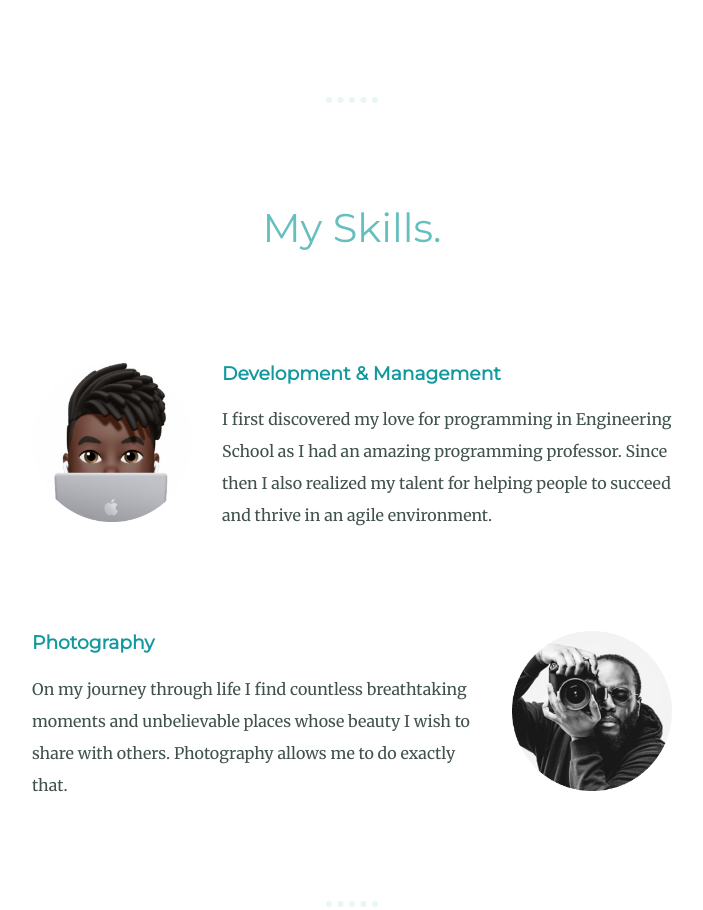
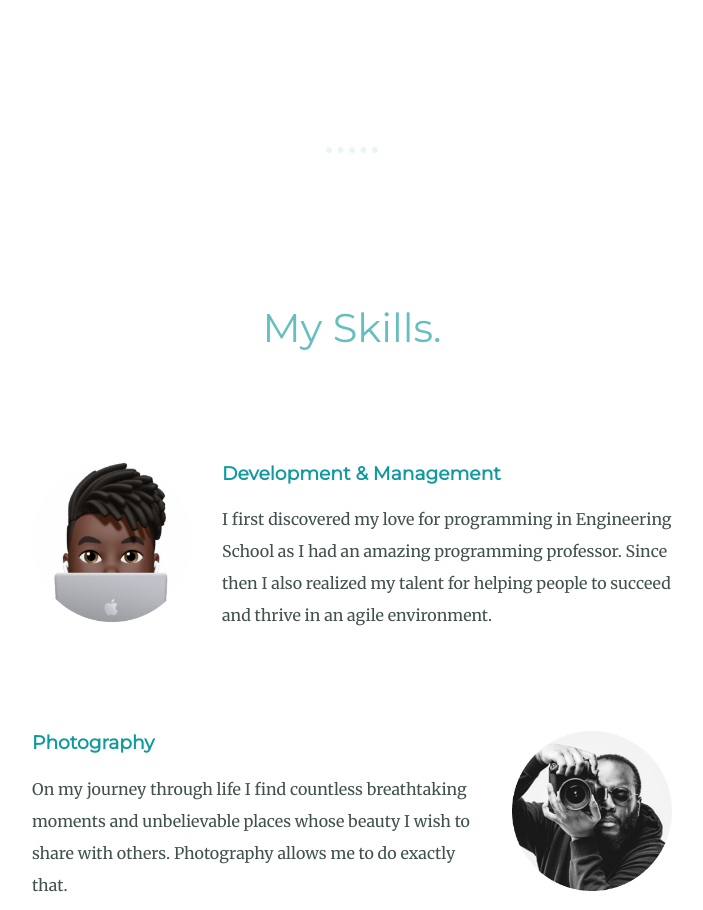
Before and after one commit to fmingas/Personal-Site, a plain HTML site: page index.html in a window 1280 px wide. Shown: the part 1265-2175 px from the top of the page, without its empty margins (288-991 px from the left). Drawn offline with Linux system fonts and the light colour scheme.

Commit message:
Increased hr margin

```diff
--- a/styles.css
+++ b/styles.css
@@ -32,7 +32,7 @@ hr {
   border-style: dotted none none none;
   width: 4%;
   border-width: 6px;
-  margin: 100px auto ;
+  margin: 150px auto ;
   border-color: #EAF6F6;
 }
 
```
